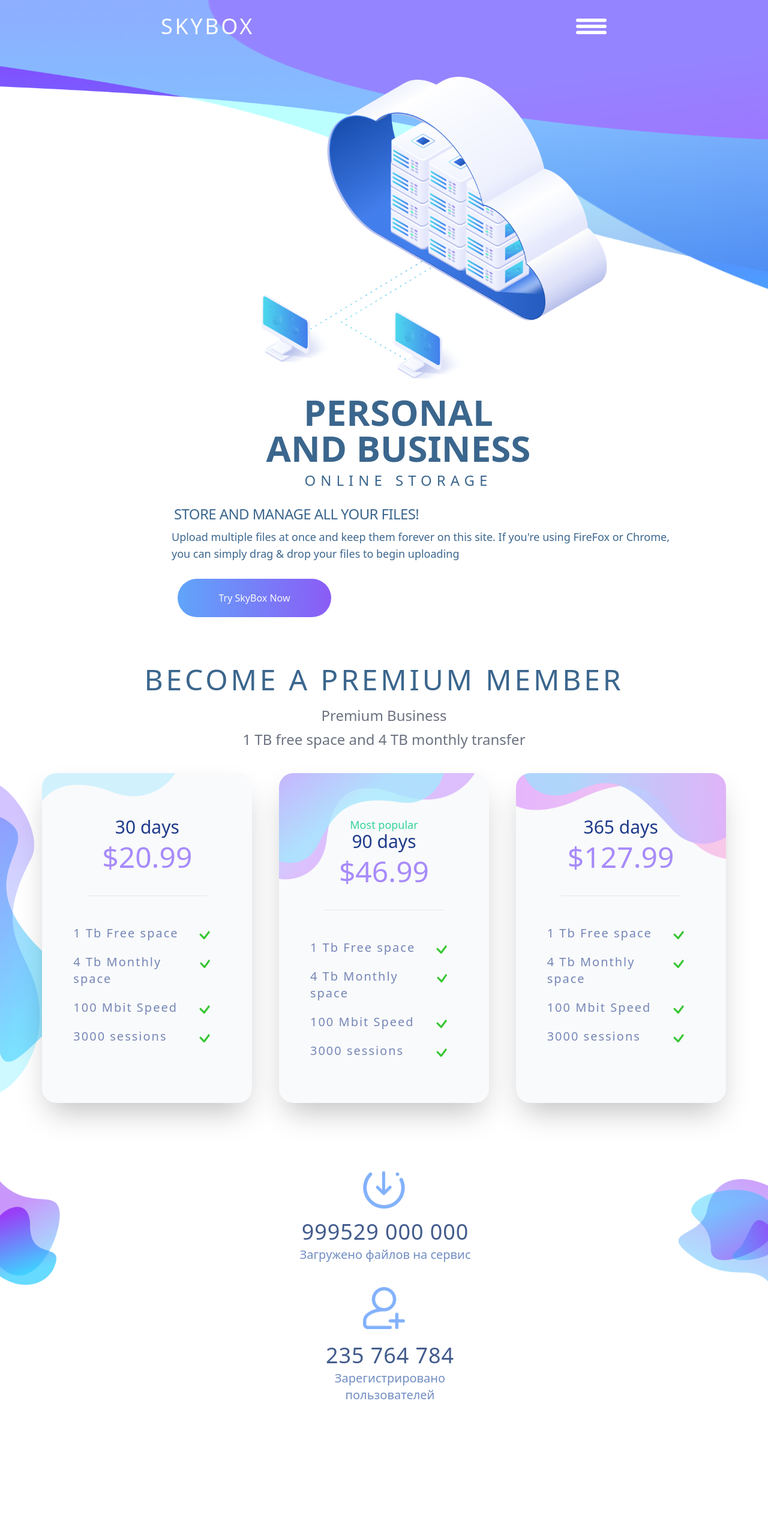
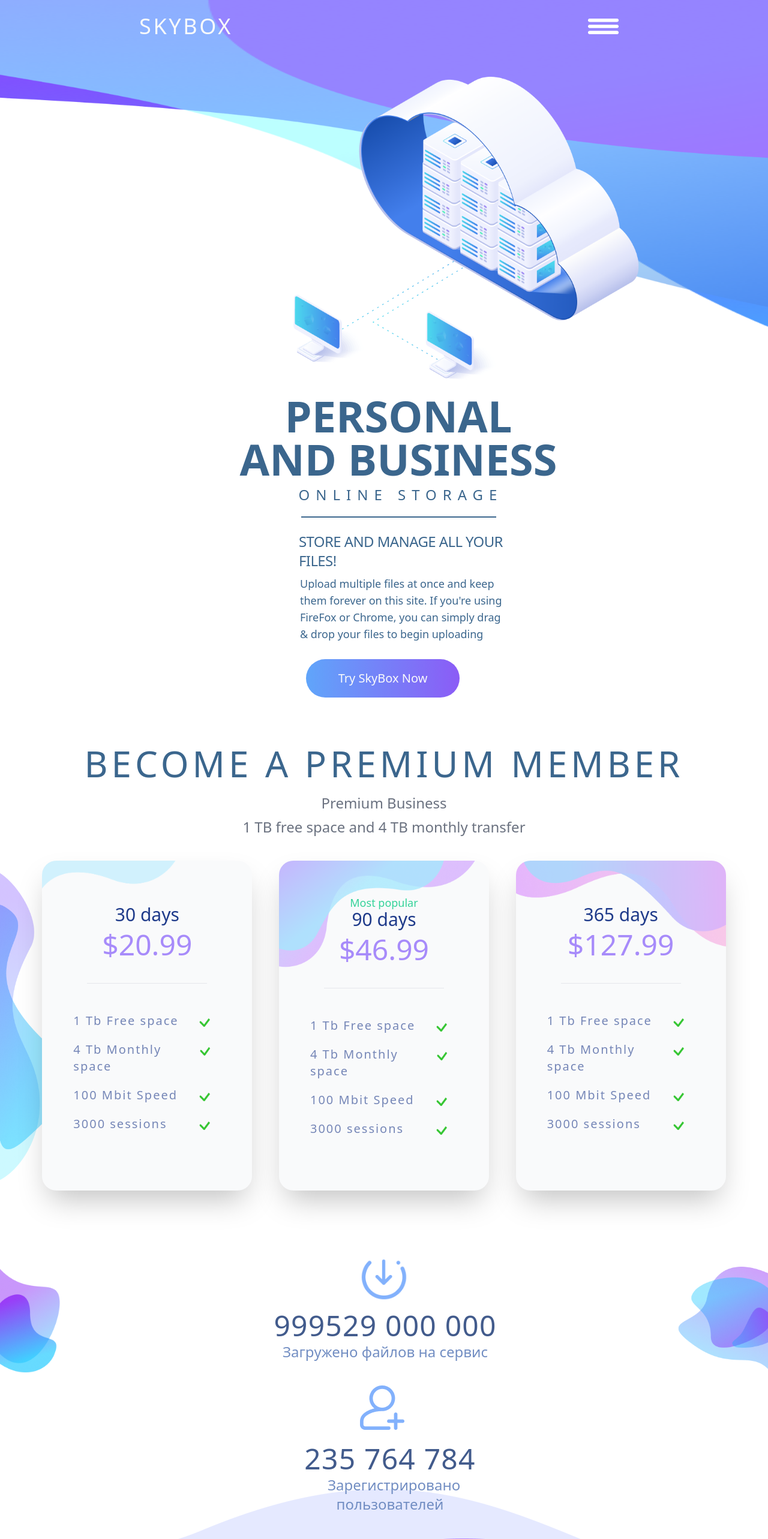
Before and after one commit to bambula1337/CopyProIdea, a Vue app in the folder cpproidea/: page /#/ in a window 1280 px wide. Shown: the top 2566 px of the page at 60% size. Before the commit the page ends 2340 px from the top, so only its background shows below. Built offline with nearby package versions, Linux system fonts and the light colour scheme.

Commit message:
RWD smlger for all things

```diff
--- a/cpproidea/src/components/CPCards/CPCard.vue
+++ b/cpproidea/src/components/CPCards/CPCard.vue
@@ -2,7 +2,7 @@
   <div class="card lg:flex flex-col " :class="{'sm:hidden': !popular}" @mouseenter="ActiveCard">
     <img :src="require(`../../assets/img/cardsBG/${bgImg}`)" alt="" class="sm:opacity-100 lg:opacity-50" />
     <div class="PrcTxt">
-      <p class="Popular sm:mt-7 sm:text-lg sm:-mb-6" v-if="popular == true">Most popular</p>
+      <p class="Popular sm:mt-7 sm:text-lg sm:-mb-6 smlger:mt-3" v-if="popular == true">Most popular</p>
       <p class="Days sm:text-4xl lg:text-3xl">{{ days }} days</p>
       <p class="Price sm:text-5xl sm:-mt-5">{{ price }}</p>
     </div>
@@ -26,7 +26,7 @@
       </div>
     </div>
     <div class="SgUp sm:opacity-100 lg:opacity-0">
-      <button class="SgBtn sm:text-xl sm:tracking-wider sm:w-36 sm:h-11 sm:mt-6 sm:mb-6 lg:tracking-normal lg:w-52 lg:h-12 lg:mt-5 lg:mb-3 lg:text-base" v-if="btn == true">Sing Up</button>
+      <button class="SgBtn sm:text-xl sm:tracking-wider sm:w-36 sm:h-11 sm:mt-4 sm:mb-6 smlger:mb-4 smlger:mt-6 lg:tracking-normal lg:w-52 lg:h-12 lg:mt-5 lg:mb-3 lg:text-base" v-if="btn == true">Sing Up</button>
       <p>{{ mback }}</p>
     </div>
   </div>
--- a/cpproidea/src/components/CPCards/CPWlcTxt.vue
+++ b/cpproidea/src/components/CPCards/CPWlcTxt.vue
@@ -1,8 +1,8 @@
 <template>
   <div class="wrapper">
     <div class="wlcTxtBox">
-      <p class="MnTxt">{{ maintxt }}</p>
-      <div class="bgTxtBox sm:text-2xl">
+      <p class="MnTxt sm:text-5xl smlger:text-6xl smlger:font-medium">{{ maintxt }}</p>
+      <div class="bgTxtBox sm:text-2xl smlger:text-2xl">
         <p class="bgTxt">{{ bgtxt1 }}</p>
         <p class="bgTxt">{{ bgtxt2 }}</p>
       </div>
@@ -21,7 +21,7 @@ export default {
 .wrapper {
   & .wlcTxtBox {
     & .MnTxt {
-      @apply text-5xl uppercase text-center tracking-widest mb-5 mt-20;
+      @apply  uppercase text-center tracking-widest mb-5 mt-20;
       color: rgba(59, 102, 141, 1);
     }
     & .bgTxtBox{
--- a/cpproidea/src/components/CPCounter/CPCounerMain.vue
+++ b/cpproidea/src/components/CPCounter/CPCounerMain.vue
@@ -1,17 +1,17 @@
 <template>
-  <div class="allcount sm:bg-none md:bg-counter ">
+  <div class="allcount sm:mb-12 sm:bg-none smlger:mb-32 md:bg-counter">
     <div class="left sm:flex-col sm:mb-10">
-      <div class="img mb-2"><img :src="require(`../../assets/img/countUsersIcons/${icon}`)" alt=""></div>
+      <div class="img mb-2 sm:w-24"><img :src="require(`../../assets/img/countUsersIcons/${icon}`)" alt=""></div>
       <div class="lefttext sm:flex sm:flex-col text-center">
-        <p class="count sm:text-4xl sm:tracking-wide">{{count}}</p>
-        <p class="textcount sm:text-xl">{{textcount}}</p>
+        <p class="count sm:text-4xl sm:tracking-wide smlger:text-5xl">{{count}}</p>
+        <p class="textcount sm:text-xl smlger:text-2xl">{{textcount}}</p>
       </div>
     </div>
     <div class="right sm:flex-col">
-      <div class="img mb-6"><img :src="require(`../../assets/img/countUsersIcons/${icon2}`)"  alt=""></div>
+      <div class="img mb-6 sm:w-20"><img :src="require(`../../assets/img/countUsersIcons/${icon2}`)"  alt=""></div>
       <div class="righttext sm:flex sm:flex-col sm:text-center">
-        <p class="count2 sm:text-4xl sm:tracking-wide">{{count2}}</p>
-        <p class="textcount2 sm:text-xl sm:w-52">{{textcount2}}</p>
+        <p class="count2 sm:text-4xl sm:tracking-wide smlger:text-5xl">{{count2}}</p>
+        <p class="textcount2 sm:text-xl sm:w-52 smlger:text-2xl">{{textcount2}}</p>
       </div>
     </div>
   </div>
@@ -26,7 +26,7 @@ export default {
 
 <style lang="scss" scoped>
   .allcount{
-    @apply mb-12 bg-no-repeat h-60;
+    @apply bg-no-repeat h-60;
     background-image: url("../../assets/img/countUsersIcons/left.png"),
                       url("../../assets/img/countUsersIcons/right.png");
     background-position: left center, right center;
@@ -39,12 +39,11 @@ export default {
 
     & .left{
       & img{
-        width: 90px;
       }
     }
     & .right{
       & img{
-        width: 70px;
+
       }
     }
 
--- a/cpproidea/src/components/CPFooter.vue
+++ b/cpproidea/src/components/CPFooter.vue
@@ -1,7 +1,7 @@
 <template>
-  <footer class="footer sm:hidden">
+  <footer class="footer">
     <div class="top">
-      <div class="about">
+      <div class="about sm:hidden">
         <p class="aboutmaintext">About us</p>
         <div class="aboutsubtext">
           <p>
@@ -13,7 +13,7 @@
           </p>
         </div>
       </div>
-      <div class="links">
+      <div class="links sm:hidden lg:flex lg:flex-col">
         <p class="linksmaintext">Featured links</p>
         <router-link to="/pricing" class="link" :active-class="'active'"
           >Pricing</router-link
@@ -35,8 +35,8 @@
         >
       </div>
       <div class="contact">
-        <p class="contactmaintext">Contact us</p>
-        <div class="contactsubtextbox">
+        <p class="contactmaintext sm:text-4xl smlger:text-5xl lg:text-4xl">Contact us</p>
+        <div class="contactsubtextbox sm:text-lg smlger:text-xl">
           <p class="contactsubtext">Our office:</p>
           <p class="contactsubtext">Digitalgoals LTD</p>
           <p class="contactsubtext">Lapathou, 6, Strovolos 2027,</p>
@@ -46,9 +46,9 @@
         </div>
       </div>
     </div>
-    <hr class="hr" />
+    <hr class="hr sm:mt-8 lg:mt-14" />
     <div class="bottom">
-      <p>Copyright © 2016 - 2021 - SkyBox - Online File Storage</p>
+      <p class="sm:text-xl sm:text-center smlger:text-2xl lg:text-base">Copyright © 2016 - 2021 <br class="lg:hidden"> SkyBox - Online File Storage</p>
     </div>
   </footer>
 </template>
@@ -80,7 +80,6 @@ export default {
     }
 
     & .links {
-      @apply flex flex-col;
       width: 20%;
 
       & .linksmaintext {
@@ -93,12 +92,13 @@ export default {
     }
 
     & .contact {
-      width: 15%;
+      @apply flex text-left flex-col;
       & .contactmaintext {
-        @apply text-4xl font-normal tracking-wider mb-10;
+        @apply font-normal tracking-wider mb-10 flex;
       }
 
       & .contactsubtextbox {
+        @apply flex flex-col;
         & .contactsubtext {
           @apply mb-2;
         }
@@ -107,12 +107,12 @@ export default {
   }
   & .bottom {
     & p {
-      @apply my-6 text-gray-50 tracking-wider font-normal text-base;
+      @apply my-6 text-gray-50 tracking-wider font-normal;
     }
   }
   .hr {
-    @apply self-center opacity-50 mt-14 mr-7;
-    width: 85%;
+    @apply self-center opacity-50 mr-7;
+    width: 100%;
   }
 }
 </style>
--- a/cpproidea/src/components/CPHeader.vue
+++ b/cpproidea/src/components/CPHeader.vue
@@ -1,6 +1,6 @@
 <template>
   <header class="header">
-    <p class="logo sm: sm:text-4xl sm:font-normal">Skybox</p>
+    <p class="logo sm: sm:text-4xl sm:font-normal smlger:-ml-4">Skybox</p>
     <div class="navigation">
       <div class="links sm:hidden">
         <router-link to="/" class="nav-link-default" :active-class="'active'" exact>Home</router-link>
@@ -11,7 +11,7 @@
         <router-link to="/login" class="login-link" :active-class="'active'" exact>Login</router-link>
         <router-link to="/signup" class="sign-up-link" :active-class="'active'"><button>Sign Up</button></router-link>
       </div>
-      <div class="mobilemenu">
+      <div class="mobilemenu smlger:ml-24">
         <img src="../assets/img/header/MENU.png" alt="">
       </div>
     </div>
--- a/cpproidea/src/components/CPMInfo/CPMInfoBottom.vue
+++ b/cpproidea/src/components/CPMInfo/CPMInfoBottom.vue
@@ -1,5 +1,5 @@
 <template>
-  <div class="bottom sm:self-end">
+  <div class="bottom sm:self-end sm:-ml-12 smlger:-ml-7 smlger:self-center">
     <div class="topcontent">
       <p class="top sm:text-left sm:font-medium sm:mt-6 sm:ml-1 tracking-tight">
         {{ topText }}
@@ -8,7 +8,7 @@
         <p class="info">{{ mainText }}</p>
       </div>
     </div>
-    <button class="tryNow">{{ btnText }}</button>
+    <button class="tryNow text-xl">{{ btnText }}</button>
   </div>
 </template>
 
@@ -21,14 +21,15 @@ export default {
 
 <style lang="scss" scoped>
 .bottom {
-  @apply flex flex-col -ml-12;
+  @apply flex flex-col;
+  max-width: 280px;
 
   & .topcontent{
     @apply -ml-2.5;
   }
 
   & .top {
-    @apply uppercase text-2xl mb-2;
+    @apply uppercase text-2xl mb-2 -ml-0.5;
     color: rgba(59, 102, 141, 1);
     width: 130%;
   }
--- a/cpproidea/src/components/CPMInfo/CPMInfoMain.vue
+++ b/cpproidea/src/components/CPMInfo/CPMInfoMain.vue
@@ -8,7 +8,7 @@
         :welcomeTxt2="item.welcomeTxt2"
         :underWelcomeTxt="item.underWelcomeTxt"
       />
-      <hr class="sm:hidden"/>
+      <hr class="sm:hidden smlger:flex"/>
       <CPMInfoBottomComponent
         v-for="(item, index) in bottom"
         :key="index"
@@ -18,7 +18,7 @@
       />
     </div>
     <div class="right-info">
-      <img src="@/assets/img/Design.png" alt="" class="md:min-w-designmd md:mt-16 lg:min-w-designlg lg:mt-12">
+      <img src="@/assets/img/Design.png" alt="" class=" sm:-right-1/4 smlger:-right-1/3 md:min-w-designmd md:mt-16 lg:min-w-designlg lg:mt-12">
     </div>
   </div>
 </template>
@@ -66,15 +66,14 @@ export default {
     @apply flex w-1/2 relative justify-center;
     & img {
       @apply relative mt-0;
-      right: -25%;
       width: 240%;
       margin-left: -9.5rem;
       max-width: 450px;
     }
   }
   & hr {
-    @apply my-10 mr-9 ml-6;
-    width: 430px;
+    @apply mt-5 ;
+    width: 325px;
     border: 1px solid rgba(59, 102, 141, 1);
     background-color: rgba(59, 102, 141, 1);
   }
--- a/cpproidea/src/components/CPMInfo/CPMInfoTop.vue
+++ b/cpproidea/src/components/CPMInfo/CPMInfoTop.vue
@@ -1,7 +1,7 @@
 <template>
   <div class="top sm:mt-6">
-    <p class="topText sm:text-center sm:text-6xl">{{welcomeTxt1}}<br>{{welcomeTxt2}}</p>
-    <p class="bottomText sm:text-center sm:-mt-1">{{underWelcomeTxt}}</p>
+    <p class="topText sm:text-center sm:text-6xl smlger:text-7xl">{{welcomeTxt1}}<br>{{welcomeTxt2}}</p>
+    <p class="bottomText sm:ml-1.5 sm:text-center sm:-mt-1 sm:tracking-px6 smlger:tracking-px10 smlger:ml-2">{{underWelcomeTxt}}</p>
   </div>
 </template>
 
@@ -28,7 +28,6 @@ export default {
       }
     & .bottomText{
       @apply uppercase text-2xl;
-      letter-spacing: 8px;
     }
   }
 </style>
--- a/cpproidea/src/views/Home.vue
+++ b/cpproidea/src/views/Home.vue
@@ -1,6 +1,6 @@
 <template>
   <div class="home">
-    <div class="section-one-bg">
+    <div class="section-one-bg sm:bg-homebgsm">
       <CPMInfo />
     </div>
     <CPCardsMain />
@@ -53,7 +53,6 @@ export default class Home extends Vue {}
 .section-one-bg {
   background-image: url("../assets/img/BG.png");
   background-size: 400% 70%;
-  background-position: 34.5% 0%;
   @apply bg-no-repeat;
 }
 </style>
--- a/cpproidea/tailwind.config.js
+++ b/cpproidea/tailwind.config.js
@@ -110,6 +110,7 @@ module.exports = {
       'right-bottom': 'right bottom',
       'right-top': 'right top',
       top: 'top',
+      homebgsm: '34.5% 0%',
     },
     backgroundSize: {
       auto: 'auto',
@@ -493,6 +494,8 @@ module.exports = {
       wide: '0.025em',
       wider: '0.05em',
       widest: '0.1em',
+      px6: '6px',
+      px10: '10px',
     },
     lineHeight: {
       none: '1',
```
